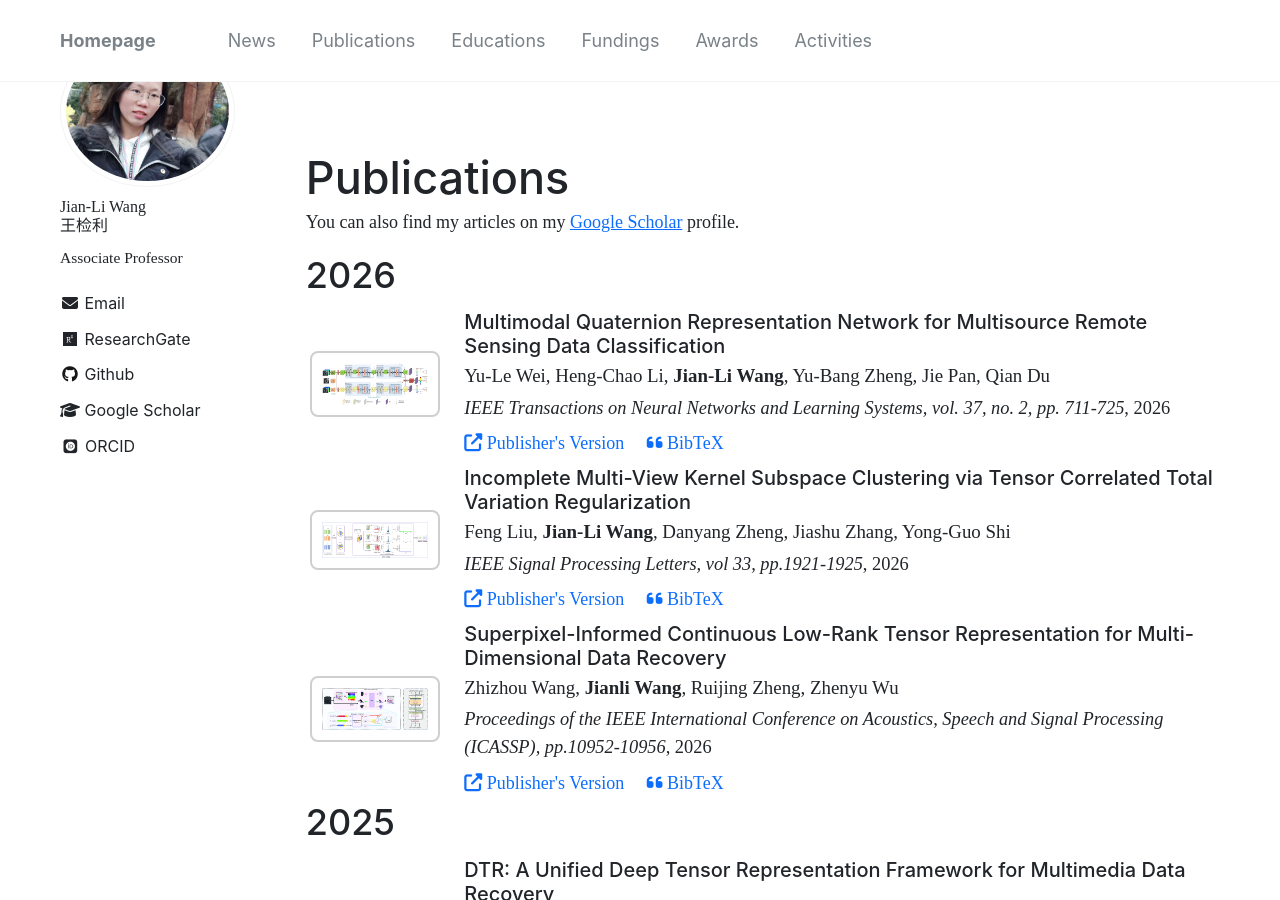
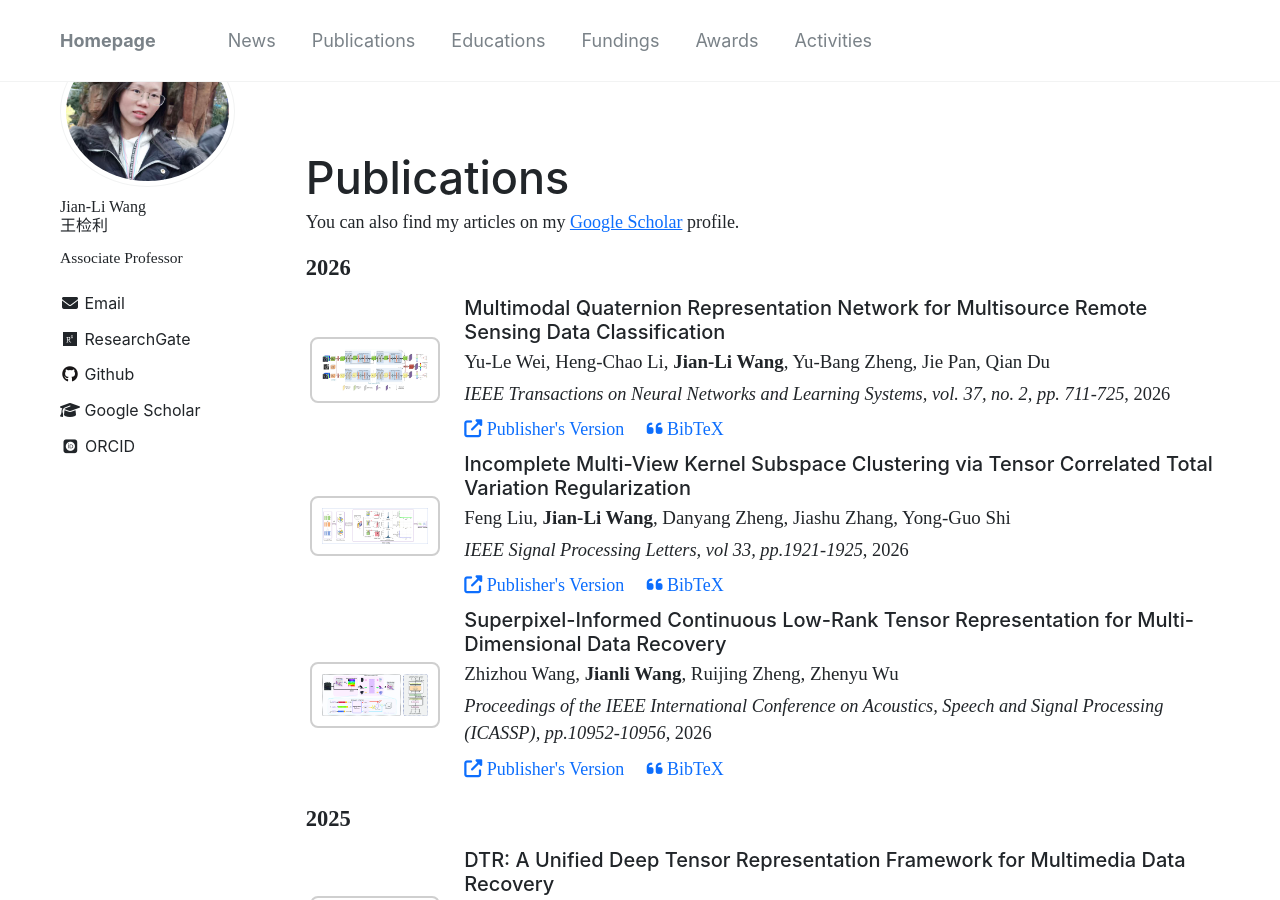
Before and after one commit to wangjianli123/wangjianli123.github.io, a Jekyll site: the page built from _pages/publications.md, in a window 1280 px wide and 900 px high, scrolled down 413 px. Built offline with Jekyll 4.4.1, drawn with Linux system fonts in a browser that asks for light colours; nearby versions of some CDN libraries; some web fonts are replaced; comment, search, counter and statistics services are not loaded.

Commit message:
Update publications.md

```diff
--- a/_pages/publications.md
+++ b/_pages/publications.md
@@ -18,7 +18,7 @@ author_profile: true
 {% for post in pubs %}
 {% assign post_year = post.date | date: "%Y" %}
 {% if post_year != current_year %}
-<h2>{{ post_year }}</h2>
+<h3 class="pub-year">{{ post_year }}</h3>
 {% assign current_year = post_year %}
 {% endif %}
 
```
